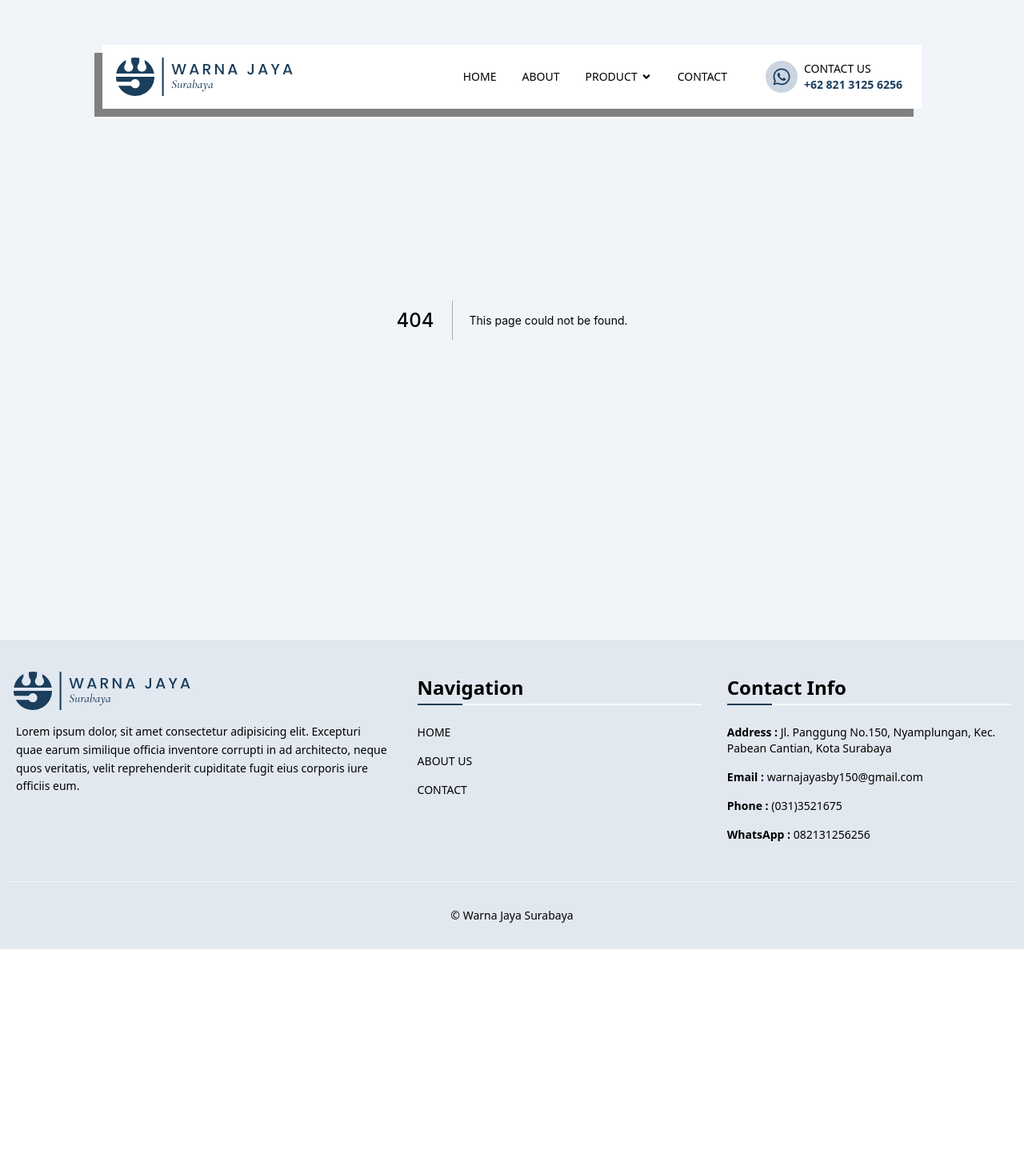
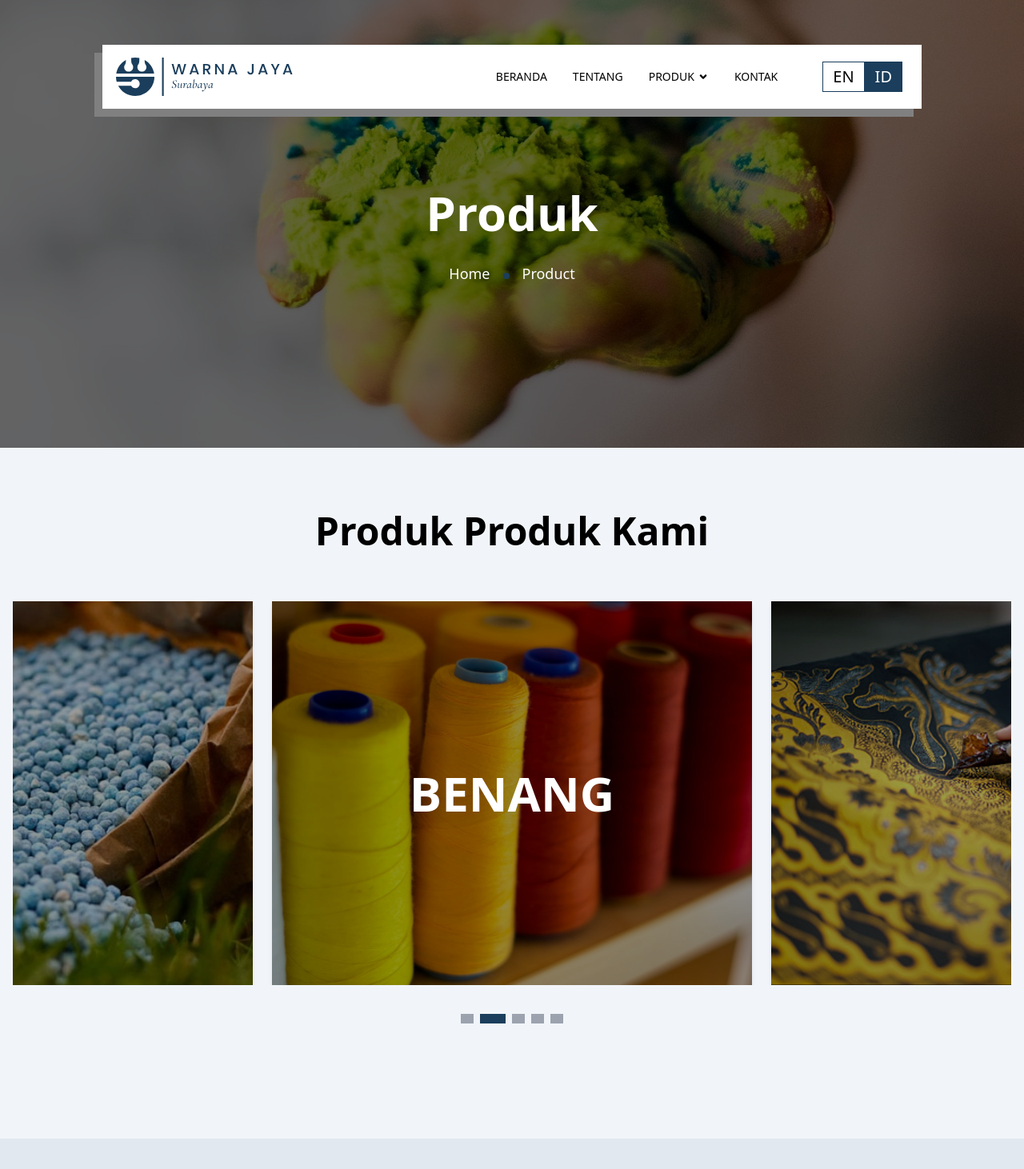
Before and after one commit to rizalgrandonk/warna-jaya-web, a Next.js app: page /product in a window 1280 px wide. Before the commit this address had no page. Shown: the top 1462 px of the page at 80% size. Before the commit the page ends 1187 px from the top, so only its background shows below. Built offline with nearby package versions, Linux system fonts and the light colour scheme.

Commit message:
setup localization

```diff
--- a/components/ClientList.jsx
+++ b/components/ClientList.jsx
@@ -3,18 +3,7 @@ import Carousel from "react-multi-carousel";
 import ClientItem from "./ClientItem";
 
 import { clients } from "data/clients";
-
-const CustomCarouselDot = ({ onClick, ...rest }) => {
-  const { active } = rest;
-  return (
-    <button
-      className={`h-3 mx-1 mb-16 transition-all ${
-        active ? "w-8 bg-primary" : "w-4 bg-gray-400"
-      }`}
-      onClick={() => onClick()}
-    ></button>
-  );
-};
+import CustomCarouselDot from "./CustomCarouselDot";
 
 const ClientList = () => {
   const responsive = {
--- /dev/null
+++ b/components/CustomCarouselDot.jsx
@@ -0,0 +1,13 @@
+const CustomCarouselDot = ({ onClick, ...rest }) => {
+  const { active } = rest;
+  return (
+    <button
+      className={`h-3 mx-1 mb-16 transition-all ${
+        active ? "w-8 bg-primary" : "w-4 bg-gray-400"
+      }`}
+      onClick={() => onClick()}
+    ></button>
+  );
+};
+
+export default CustomCarouselDot;
--- a/components/Layouts/Navbar.jsx
+++ b/components/Layouts/Navbar.jsx
@@ -1,18 +1,21 @@
 import { useEffect, useState } from "react";
 import Image from "next/image";
 import Link from "next/link";
+import { useRouter } from "next/router";
 
-import { FaWhatsapp } from "react-icons/fa";
 import { FaAngleDown } from "react-icons/fa";
 import { HiOutlineMenuAlt3 } from "react-icons/hi";
 
 import Logo from "../../public/logo_text_2.svg";
 import { products } from "data/products";
+import { localize } from "lib/formater";
 
 const Navbar = () => {
   const [activeNav, setAvtiveNav] = useState(false);
   const [togleMenu, setTogleMenu] = useState(false);
   const [togleDropDown, setTogleDropDown] = useState(false);
+
+  const { locale } = useRouter();
 
   const inActiveClass =
     "absolute z-20 w-[80vw] top-14 left-1/2 -translate-x-1/2  shadow-[-10px_10px_0_0_grey]";
@@ -50,22 +53,30 @@ const Navbar = () => {
                 />
               </a>
             </Link>
-            <div className="flex items-center px-4 gap-8 h-12">
+            <div className="flex items-center px-4 gap-10 h-12">
               <ul className="h-full flex items-stretch gap-8 uppercase text-sm font-medium px-4">
                 <li className="flex justify-center items-center">
                   <Link href={"/"}>
-                    <a className="hover:text-primary transition-all">Home</a>
+                    <a className="hover:text-primary transition-all">
+                      {localize(locale, "beranda")}
+                    </a>
                   </Link>
                 </li>
 
                 <li className="flex justify-center items-center">
                   <Link href={"/about"}>
-                    <a className="hover:text-primary transition-all">About</a>
+                    <a className="hover:text-primary transition-all">
+                      {localize(locale, "tentang")}
+                    </a>
                   </Link>
                 </li>
 
                 <li className="relative group flex justify-center items-center gap-1 cursor-pointer">
-                  <p className="hover:text-primary transition-all">Product</p>
+                  <Link href={"/product"}>
+                    <a className="hover:text-primary transition-all">
+                      {localize(locale, "produk")}
+                    </a>
+                  </Link>
                   <span>
                     <FaAngleDown />
                   </span>
@@ -75,7 +86,7 @@ const Navbar = () => {
                       <li key={product.id} className="py-3 flex items-center">
                         <Link href={`/product/${product.slug}`}>
                           <a className="hover:text-primary transition-all px-3">
-                            {product.name}
+                            {localize(locale, product.name)}
                           </a>
                         </Link>
                       </li>
@@ -85,20 +96,32 @@ const Navbar = () => {
 
                 <li className="flex justify-center items-center">
                   <Link href={"/contact"}>
-                    <a className="hover:text-primary transition-all">Contact</a>
+                    <a className="hover:text-primary transition-all">
+                      {localize(locale, "kontak")}
+                    </a>
                   </Link>
                 </li>
               </ul>
-              <div className="flex items-center gap-2 group">
-                <div className="h-10 w-10 grid place-items-center rounded-full bg-slate-300 group-hover:bg-primary text-primary group-hover:text-white text-2xl transition-all duration-500">
-                  <FaWhatsapp />
-                </div>
-                <div>
-                  <p className="uppercase text-sm">Contact Us</p>
-                  <p className="uppercase text-primary font-bold text-sm">
-                    +62 821 3125 6256
-                  </p>
-                </div>
+
+              <div className="flex justify-between items-center">
+                <Link href="/" locale="en">
+                  <a
+                    className={`px-3 py-1 uppercase border border-primary md:text-xl font-medium ${
+                      locale == "en" ? "text-white bg-primary" : ""
+                    }`}
+                  >
+                    en
+                  </a>
+                </Link>
+                <Link href="/" locale="id">
+                  <a
+                    className={`px-3 py-1 uppercase border border-primary md:text-xl font-medium ${
+                      locale == "id" ? "text-white bg-primary" : ""
+                    }`}
+                  >
+                    id
+                  </a>
+                </Link>
               </div>
             </div>
           </nav>
@@ -126,7 +149,7 @@ const Navbar = () => {
             </button>
           </div>
           <nav
-            className={`absolute transition-all bg-white w-full z-0 ${
+            className={`absolute transition-all bg-white w-full z-0 py-3 ${
               togleMenu
                 ? "left-0 opacity-100 pointer-events-auto"
                 : "left-[30rem] opacity-0 pointer-events-none"
@@ -135,13 +158,23 @@ const Navbar = () => {
             <ul className="uppercase text-sm font-medium p-4">
               <li className="py-3">
                 <Link href={"/"}>
-                  <a className="hover:text-primary transition-all">Home</a>
+                  <a
+                    onClick={() => setTogleMenu(false)}
+                    className="hover:text-primary transition-all"
+                  >
+                    {localize(locale, "beranda")}
+                  </a>
                 </Link>
               </li>
 
               <li className="py-3">
                 <Link href={"/about"}>
-                  <a className="hover:text-primary transition-all">About</a>
+                  <a
+                    onClick={() => setTogleMenu(false)}
+                    className="hover:text-primary transition-all"
+                  >
+                    {localize(locale, "tentang")}
+                  </a>
                 </Link>
               </li>
 
@@ -150,7 +183,7 @@ const Navbar = () => {
                   onClick={() => setTogleDropDown(!togleDropDown)}
                   className="hover:text-primary transition-all cursor-pointer flex items-center gap-1"
                 >
-                  Product{" "}
+                  {localize(locale, "produk")}
                   <span>
                     <FaAngleDown />
                   </span>
@@ -164,8 +197,11 @@ const Navbar = () => {
                   {products.map((product) => (
                     <li key={product.id} className="py-3">
                       <Link href={`/product/${product.slug}`}>
-                        <a className="hover:text-primary transition-all">
-                          {product.name}
+                        <a
+                          onClick={() => setTogleMenu(false)}
+                          className="hover:text-primary transition-all"
+                        >
+                          {localize(locale, product.name)}
                         </a>
                       </Link>
                     </li>
@@ -175,10 +211,38 @@ const Navbar = () => {
 
               <li className="py-3">
                 <Link href={"/contact"}>
-                  <a className="hover:text-primary transition-all">Contact</a>
+                  <a
+                    onClick={() => setTogleMenu(false)}
+                    className="hover:text-primary transition-all"
+                  >
+                    {localize(locale, "kontak")}
+                  </a>
                 </Link>
               </li>
             </ul>
+
+            <div className="grid grid-cols-2 px-4">
+              <Link href="/" locale="en">
+                <a
+                  onClick={() => setTogleMenu(false)}
+                  className={`px-3 py-2 uppercase border border-primary md:text-xl font-medium text-center ${
+                    locale == "en" ? "text-white bg-primary" : ""
+                  }`}
+                >
+                  en
+                </a>
+              </Link>
+              <Link href="/" locale="id">
+                <a
+                  onClick={() => setTogleMenu(false)}
+                  className={`px-3 py-2 uppercase border border-primary md:text-xl font-medium text-center ${
+                    locale == "id" ? "text-white bg-primary" : ""
+                  }`}
+                >
+                  id
+                </a>
+              </Link>
+            </div>
           </nav>
         </div>
       </header>
--- /dev/null
+++ b/components/Product/ProductCarousel.jsx
@@ -0,0 +1,57 @@
+import { useState } from "react";
+import Carousel from "react-multi-carousel";
+import CustomCarouselDot from "../CustomCarouselDot";
+
+import { products } from "data/products";
+import ProductItem from "./ProductItem";
+
+const ProductCarousel = () => {
+  const [currentSlide, setCurrentSlide] = useState(2);
+
+  const responsive = {
+    desktop: {
+      breakpoint: { max: 3000, min: 1024 },
+      items: 1,
+    },
+    tablet: {
+      breakpoint: { max: 1024, min: 464 },
+      items: 1,
+    },
+    mobile: {
+      breakpoint: { max: 464, min: 0 },
+      items: 1,
+    },
+  };
+
+  return (
+    <div className="relative pb-28 w-full">
+      <Carousel
+        draggable
+        swipeable
+        customDot={<CustomCarouselDot />}
+        showDots
+        responsive={responsive}
+        autoPlay={true}
+        autoPlaySpeed={3000}
+        arrows={false}
+        renderDotsOutside
+        infinite
+        centerMode
+        afterChange={(_, { currentSlide }) => {
+          setCurrentSlide(currentSlide);
+        }}
+      >
+        {products.map((product, index) => (
+          <ProductItem
+            key={product.id}
+            slide={index + 2}
+            product={product}
+            currentSlide={currentSlide}
+          />
+        ))}
+      </Carousel>
+    </div>
+  );
+};
+
+export default ProductCarousel;
--- /dev/null
+++ b/components/Product/ProductItem.jsx
@@ -0,0 +1,39 @@
+import Image from "next/image";
+import Link from "next/link";
+
+const ProductItem = ({ product, currentSlide, slide }) => {
+  return (
+    <Link href={`/product/${product.slug}`}>
+      <a className="block w-full h-[30vh] md:h-[60vh] px-1 lg:px-3">
+        <div className="relative w-full h-full shadow-md overflow-hidden group">
+          <div
+            className={`w-full h-full transition-all duration-500 bg-cover bg-center ${
+              currentSlide == slide ? "scale-125" : "scale-100"
+            }`}
+          >
+            <Image
+              src={product.image}
+              alt={product.name}
+              placeholder="blur"
+              layout="fill"
+              objectFit="cover"
+              objectPosition="center"
+              loading="lazy"
+            />
+          </div>
+          <div className="absolute inset-0 bg-black bg-opacity-40 group-hover:bg-opacity-70 transition-all flex justify-center items-center overflow-hidden">
+            <h2
+              className={`text-3xl md:text-6xl text-white text-center uppercase font-semibold transition-all duration-300 group-hover:scale-125 w-min ${
+                currentSlide == slide ? "translate-y-0" : "translate-y-80"
+              }`}
+            >
+              {product.name}
+            </h2>
+          </div>
+        </div>
+      </a>
+    </Link>
+  );
+};
+
+export default ProductItem;
--- /dev/null
+++ b/lang/en.js
@@ -0,0 +1,20 @@
+const en = {
+  // Navbar
+  beranda: "Home",
+  tentang: "About",
+  produk: "Product",
+  kontak: "Contact",
+
+  // Product
+  Pupuk: "Fertilizer",
+  Benang: "Benang",
+  Katun: "Katun",
+  Sutra: "Sutra",
+  Misris: "Misris",
+  Fiber: "Fiber",
+  Batik: "Batik",
+  "Penyamakan Kulit": "Penyamakan Kulit",
+  Tinta: "Tinta",
+};
+
+export default en;
--- /dev/null
+++ b/lang/id.js
@@ -0,0 +1,20 @@
+const id = {
+  // Navbar
+  beranda: "Beranda",
+  tentang: "Tentang",
+  produk: "Produk",
+  kontak: "Kontak",
+
+  // Product
+  Pupuk: "Pupuk",
+  Benang: "Benang",
+  Katun: "Katun",
+  Sutra: "Sutra",
+  Misris: "Misris",
+  Fiber: "Fiber",
+  Batik: "Batik",
+  "Penyamakan Kulit": "Penyamakan Kulit",
+  Tinta: "Tinta",
+};
+
+export default id;
--- /dev/null
+++ b/lib/formater.js
@@ -0,0 +1,8 @@
+import en from "lang/en";
+import id from "lang/id";
+
+export const localize = (locale, string) => {
+  const translate = locale == "en" ? en : id;
+
+  return translate[string];
+};
--- a/next.config.js
+++ b/next.config.js
@@ -1,3 +1,7 @@
 module.exports = {
   reactStrictMode: true,
-}
+  i18n: {
+    locales: ["en", "id"],
+    defaultLocale: "id",
+  },
+};
--- /dev/null
+++ b/pages/product.js
@@ -0,0 +1,32 @@
+import HeroSection from "@/components/HeroSection";
+import ProductCarousel from "@/components/Product/ProductCarousel";
+
+import Hero from "../public/images/bg-3.jpg";
+
+const Product = () => {
+  const navList = [
+    {
+      text: "Home",
+      url: "/",
+    },
+    {
+      text: "Product",
+      url: "/product",
+    },
+  ];
+  return (
+    <>
+      <HeroSection image={Hero} title="Produk" navList={navList} />
+
+      <div className="container mx-auto px-4 py-20">
+        <h2 className="text-2xl md:text-5xl font-semibold mb-16 text-center">
+          Produk Produk Kami
+        </h2>
+
+        <ProductCarousel />
+      </div>
+    </>
+  );
+};
+
+export default Product;
```
